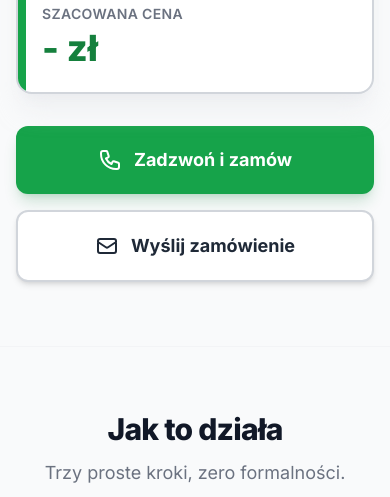
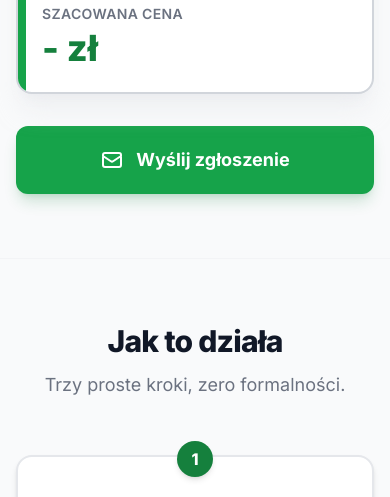
Before and after one commit to MichalZborowskii/Kontenergruz, a plain HTML site: page index.html in a window 390 px wide. Shown: the part 3180-3677 px from the top of the page. Drawn offline with nearby package versions, Linux system fonts and the light colour scheme.

Commit message:
Usuń przycisk "Zadzwoń i zamów", zostaw tylko "Wyślij zgłoszenie"
Dwa konkurujące CTA obok siebie były zbędne, skoro formularz wysyła teraz
kompletne zgłoszenie przez Netlify Forms. Telefon do kontaktu wciąż dostępny
w headerze, hero i pływającej słuchawce na mobile - nie jest to jedyny
sposób kontaktu, tylko usunięty duplikat w podsumowaniu zamawiarki.

Co-Authored-By: Claude Sonnet 5 <noreply@anthropic.com>

```diff
--- a/index.html
+++ b/index.html
@@ -370,16 +370,11 @@
         </div>
       </div>
 
-      <div class="mt-8 grid sm:grid-cols-2 gap-4">
-        <a id="btn-tel" href="tel:+48668364585"
-          class="flex items-center justify-center gap-3 bg-brand-600 hover:bg-brand-700 transition-colors text-white font-bold text-lg px-6 py-5 rounded-xl shadow-lg shadow-brand-700/20">
-          <svg class="w-6 h-6" fill="none" viewBox="0 0 24 24" stroke="currentColor" stroke-width="2"><path stroke-linecap="round" stroke-linejoin="round" d="M3 5a2 2 0 012-2h3.28a1 1 0 01.948.684l1.498 4.493a1 1 0 01-.502 1.21l-2.257 1.13a11.042 11.042 0 005.516 5.516l1.13-2.257a1 1 0 011.21-.502l4.493 1.498a1 1 0 01.684.949V19a2 2 0 01-2 2h-1C9.716 21 3 14.284 3 6V5z"/></svg>
-          Zadzwoń i zamów
-        </a>
+      <div class="mt-8">
         <button type="submit" id="btn-mail"
-          class="flex items-center justify-center gap-3 bg-white border-2 border-gray-300 text-gray-800 hover:border-brand-500 hover:text-brand-700 transition-colors font-bold text-lg px-6 py-5 rounded-xl shadow-md">
+          class="w-full flex items-center justify-center gap-3 bg-brand-600 hover:bg-brand-700 transition-colors text-white font-bold text-lg px-6 py-5 rounded-xl shadow-lg shadow-brand-700/20">
           <svg class="w-6 h-6" fill="none" viewBox="0 0 24 24" stroke="currentColor" stroke-width="2"><path stroke-linecap="round" stroke-linejoin="round" d="M3 8l7.89 5.26a2 2 0 002.22 0L21 8M5 19h14a2 2 0 002-2V7a2 2 0 00-2-2H5a2 2 0 00-2 2v10a2 2 0 002 2z"/></svg>
-          Wyślij zamówienie
+          Wyślij zgłoszenie
         </button>
       </div>
       <p id="blad" class="hidden mt-3 text-sm text-red-600 text-center"></p>
```
